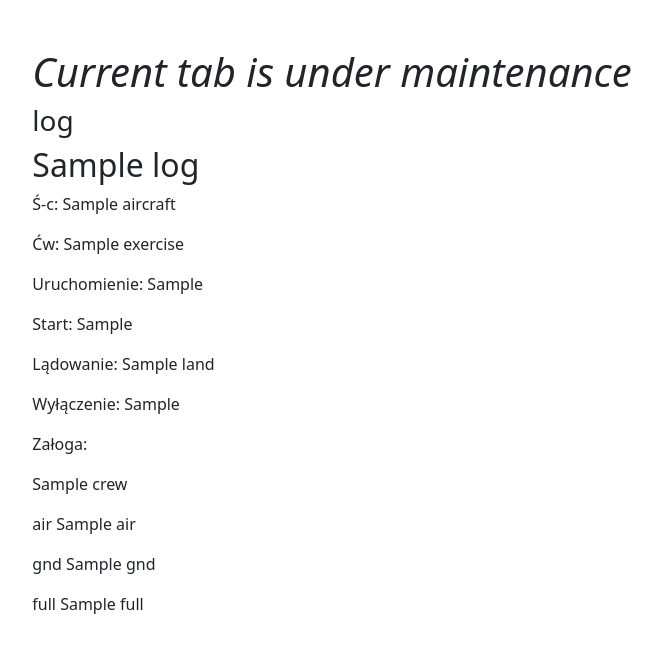
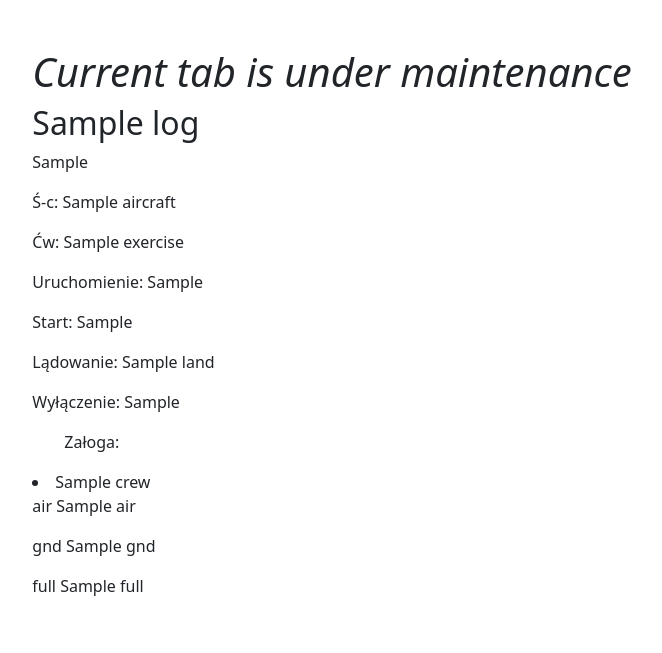
Before and after one commit to retti57/TimeLogger, a Django app: template logger/time_logger_frontend_app/templates/time_logger_frontend_app/log_detail.html in a window 1280 px wide. Shown: the part 56-709 px from the top of the page, without its empty margins (205-867 px from the left). Run offline with Django 3.2, Linux system fonts and the light colour scheme; the template is opened without the code that fills it: most values are stand-ins (such as "Sample title", 1, 10 or a date in 2020); some libraries are stand-ins or nearby versions.

Commit message:
wyświetla załogę

```diff
--- a/logger/time_logger_frontend_app/templates/time_logger_frontend_app/log_detail.html
+++ b/logger/time_logger_frontend_app/templates/time_logger_frontend_app/log_detail.html
@@ -3,8 +3,9 @@
 {% block content %}
 <h1><i>Current tab is under maintenance</i></h1>
 <!--<p>mil_person: {{mil_person}}</p>-->
-<h3>log </h3>
 <h2>{{log}}</h2>
+<p>{{log.crew_list}}</p>
+
 <div class="flight_info">
     <p>Ś-c: {{log.aircraft}}</p>
     <p>Ćw: {{log.exercise}}</p>
@@ -14,9 +15,11 @@
     <p>Start: {{log.take_off}}</p>
     <p>Lądowanie: {{log.land}}</p>
     <p>Wyłączenie: {{log.shut_down}}</p>
-    <p>Załoga: </p>
+</div>
+<div class="crew">
+    <ul>Załoga: </ul>
     {%for p in crew%}
-        <p>{{p}}</p>
+        <li>{{p}}</li>
     {%endfor%}
 </div>
 <div class="flight_times">
--- a/logger/time_logger_frontend_app/views.py
+++ b/logger/time_logger_frontend_app/views.py
@@ -167,4 +167,7 @@
         context = super().get_context_data(**kwargs)
         Times = TimeCalculation(self.model.objects.get(id=self.kwargs.get('pk')))
         context["times"] = Times.get_times()
+
+        crew_list = [p.last_name for p in self.model.objects.get(id=self.kwargs.get('pk')).crew.all()]
+        context["crew"] = crew_list
         return context
```
